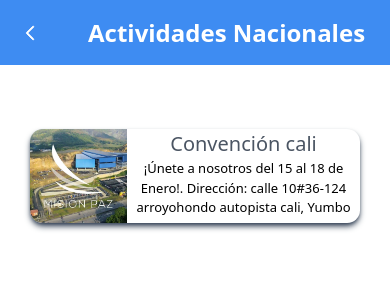
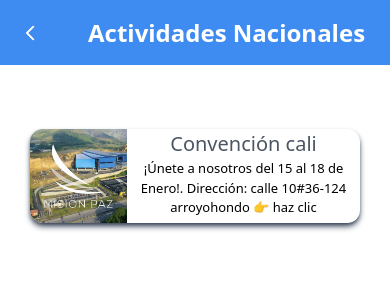
Before and after one commit to linda-rojas/actividades-iglesia, a React (Vite) app: page /#/NationalActivities in a window 390 px wide. Shown: the top 300 px of the page. Built offline with nearby package versions, Linux system fonts and the light colour scheme.

Commit message:
se agregó la dirección

```diff
--- a/src/components/pages/NationalActivities/InformationActivities/index.jsx
+++ b/src/components/pages/NationalActivities/InformationActivities/index.jsx
@@ -1,3 +1,4 @@
+import { Link } from "react-router-dom"
 
 export function InformationActivities(
     {
@@ -17,7 +18,8 @@ export function InformationActivities(
 
 
     return (
-        <div className='w-full xs:max-w-[280px] s:max-w-[330px] min-h-[90px] flex bg-white shadow-slate-700 rounded-[0.8rem] shadow-md'>
+        <Link to={to}>
+                    <div className='w-full xs:max-w-[280px] s:max-w-[330px] min-h-[90px] flex bg-white shadow-slate-700 rounded-[0.8rem] shadow-md'>
             <figure className='max-w-[97px] min-h-[ 84px]'>
                 <img
                     className='object-cover h-full rounded-l-[0.8rem]'
@@ -29,5 +31,7 @@ export function InformationActivities(
                     <p className='font-roboto font-light xs:text-[12px] s:text-[13px] text-center mb-[5px]'>{description}</p>
             </div>
         </div>
+        </Link>
+
     )
 }
--- a/src/mocks/cards-informations.js
+++ b/src/mocks/cards-informations.js
@@ -30,7 +30,8 @@ export const CardsInformationNationalActivities = [
     imageName: "convencion",
     title: "Convención cali",
     description:
-      "¡Únete a nosotros del 15 al 18 de Enero!. Dirección: calle 10#36-124 arroyohondo autopista cali, Yumbo",
+      "¡Únete a nosotros del 15 al 18 de Enero!. Dirección: calle 10#36-124 arroyohondo 👉 haz clic",
+    to: "https://www.google.com/maps/dir/2.3958466,-75.8882503/3.3820813,-76.5435791/@2.8888171,-76.9480095,9z/am=t/data=!3m1!4b1!4m4!4m3!1m1!4e1!1m0?entry=ttu&g_ep=EgoyMDI0MTIwMy4wIKXMDSoASAFQAw%3D%3D",
   },
 ];
 
@@ -238,7 +239,7 @@ export const CardInformationSector1 = [
   {
     day: "Miercoles",
     num: "18",
-    description: "Culto Hermano Rubiela Hora: 7:00PM",
+    description: "Culto Hermana Rubiela Hora: 7:00PM",
   },
   {
     day: "Jueves",
```
